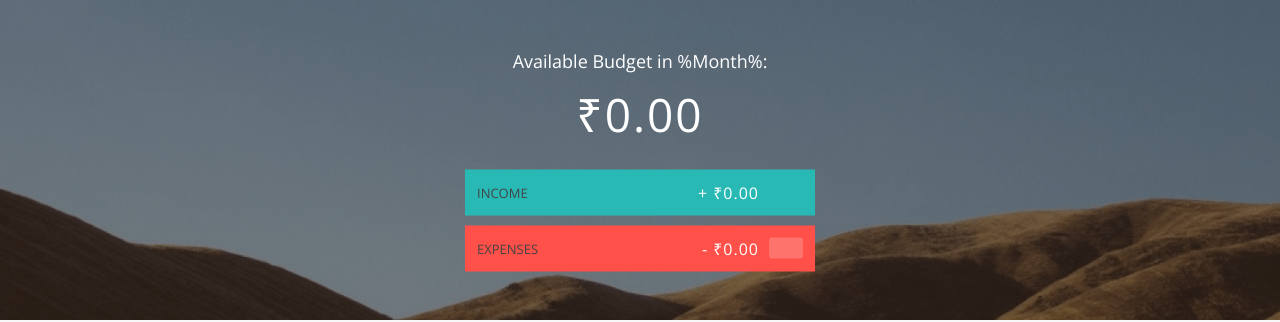
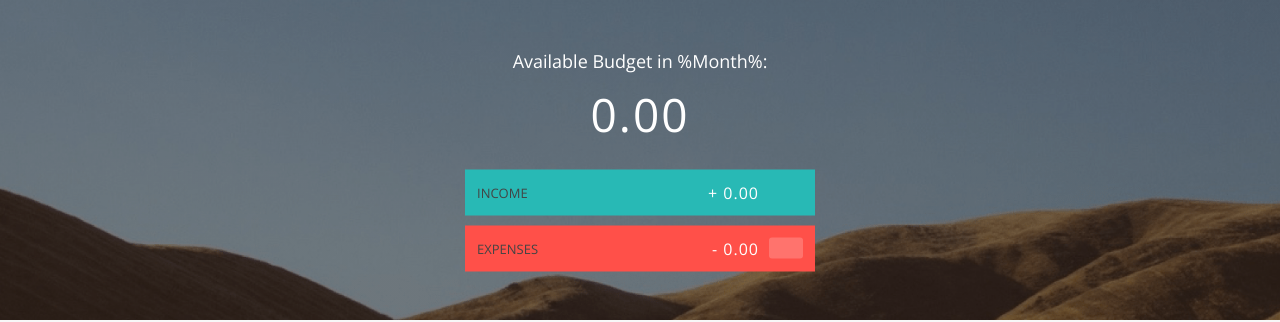
Before and after one commit to ThePsyk3y/Budgety, a plain HTML site: page index.html in a window 1280 px wide. Shown: the top 322 px of the page. Drawn offline with nearby package versions, Linux system fonts and the light colour scheme.

Commit message:
Removed Localization.

```diff
--- a/index.html
+++ b/index.html
@@ -22,12 +22,12 @@
           Available Budget in <span class="budget__title--month">%Month%</span>:
         </div>
 
-        <div class="budget__value">&#8377;0.00</div>
+        <div class="budget__value">0.00</div>
 
         <div class="budget__income clearfix">
           <div class="budget__income--text">Income</div>
           <div class="right">
-            <div class="budget__income--value">+ &#8377;0.00</div>
+            <div class="budget__income--value">+ 0.00</div>
             <div class="budget__income--percentage">&nbsp;</div>
           </div>
         </div>
@@ -35,7 +35,7 @@
         <div class="budget__expenses clearfix">
           <div class="budget__expenses--text">Expenses</div>
           <div class="right clearfix">
-            <div class="budget__expenses--value">- &#8377;0.00</div>
+            <div class="budget__expenses--value">- 0.00</div>
             <div class="budget__expenses--percentage">&nbsp;</div>
           </div>
         </div>
```
